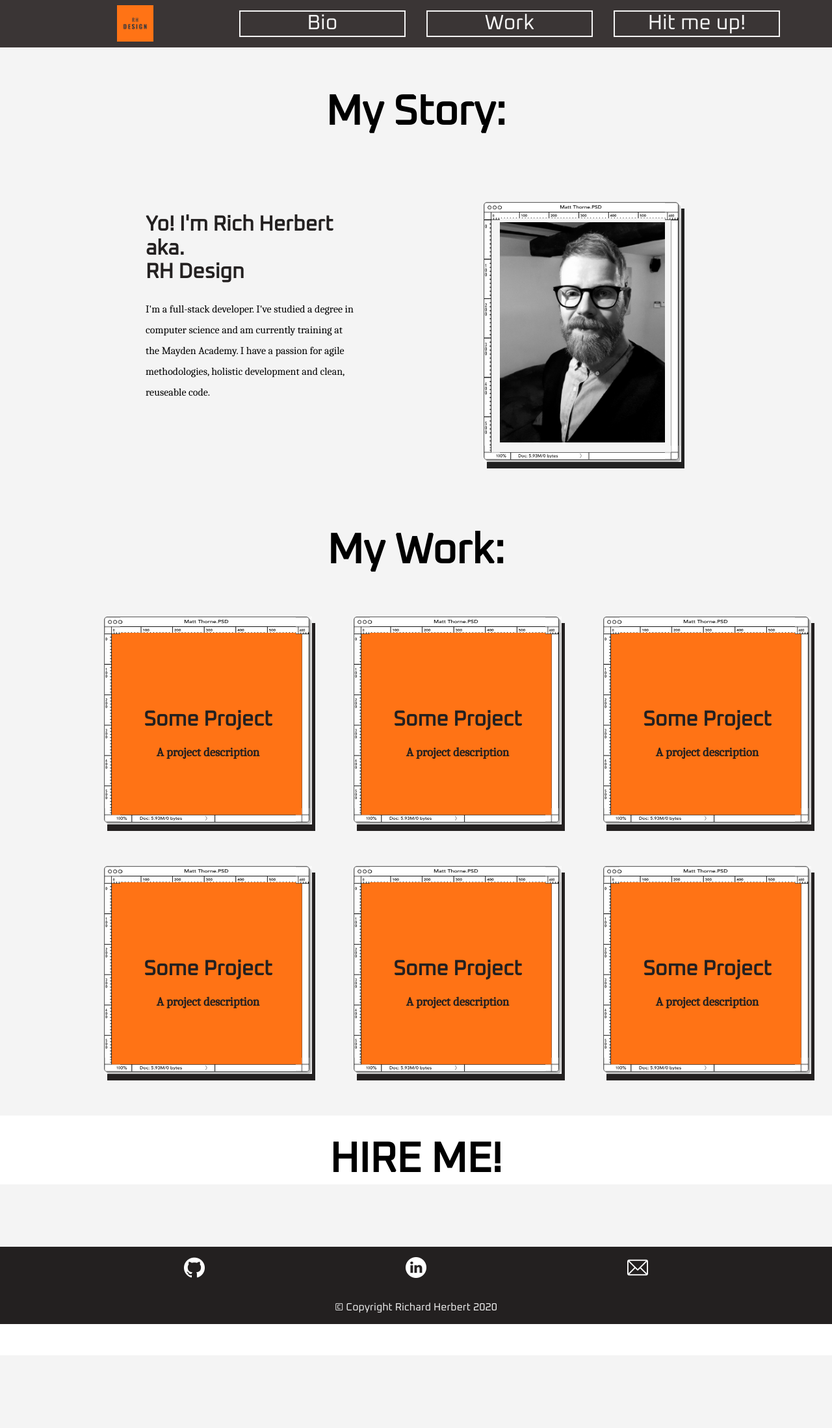
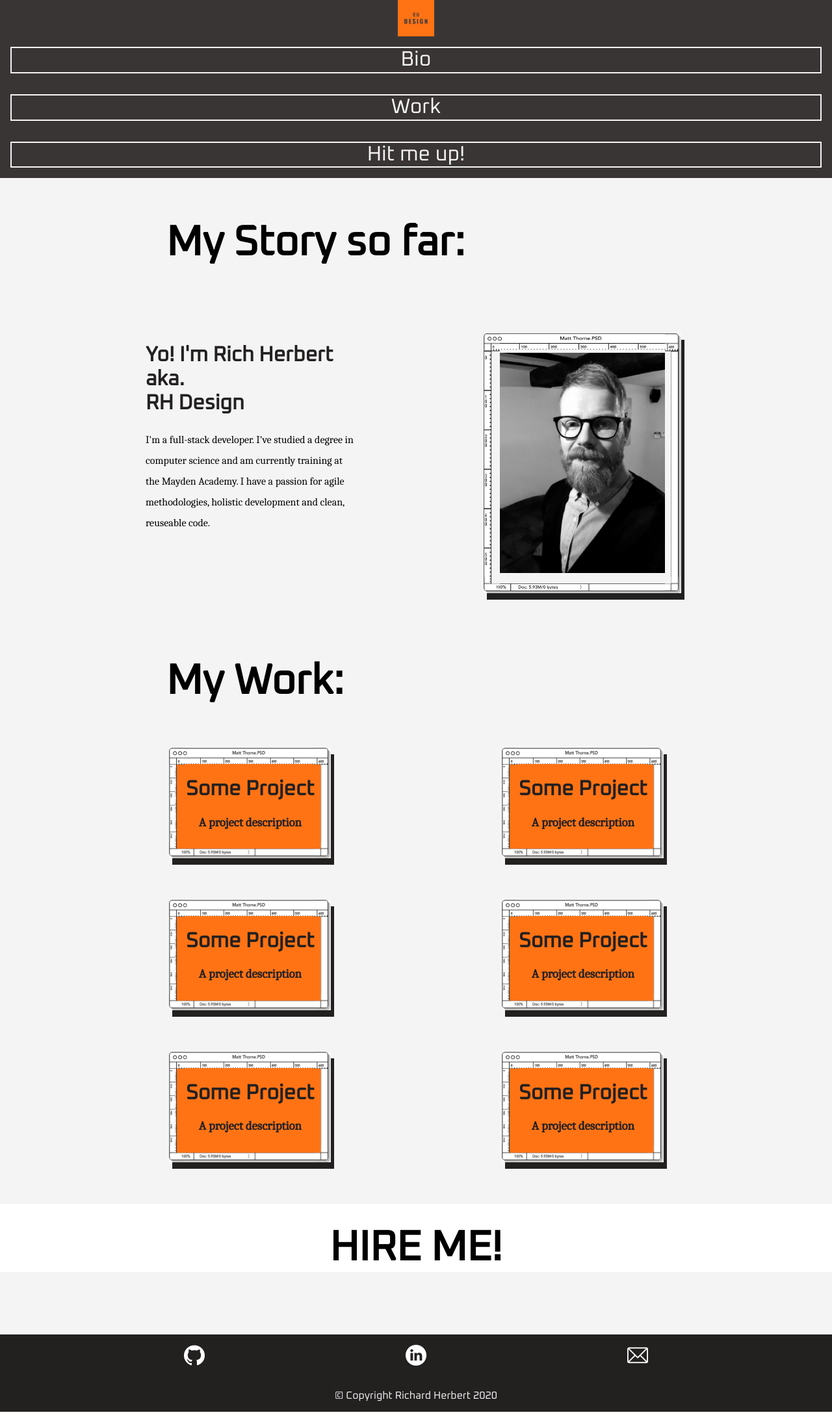
Before and after one commit to richherbs/portfolio2, a PHP site: page / in a window 1280 px wide. Shown: the top 2198 px of the page at 65% size. Before the commit the page ends 2038 px from the top, so only its background shows below. Run offline with PHP 8.4, Linux system fonts and the light colour scheme.

Commit message:
add media queries and style nav for mobile and tablet

```diff
--- a/index.html
+++ b/index.html
@@ -2,7 +2,7 @@
 <html lang="en">
 <head>
     <meta charset="UTF-8">
-    <meta name="viewport" content="width=device-width, initial-scale=1.0">
+    <!-- <meta name="viewport" content="width=device-width, initial-scale=1.0"> -->
     <title>Rich's Portfolio</title>
     <link rel="stylesheet" href="styles/styles.css">
     <link rel="stylesheet" href="styles/normalize.css">
@@ -27,7 +27,7 @@
     </nav>
     <main>
         <div id='bio'>
-            <div class='bio-title'>My Story:</div>
+            <div class='bio-title'>My Story so far:</div>
             <div class='bio-container'>
                 <div class='bio-text'>
                     <h1>Yo! I'm Rich Herbert aka.<br/> RH Design</h1>
--- a/styles/styles.css
+++ b/styles/styles.css
@@ -53,7 +53,7 @@
 }
 
 .logo{
-    background-image: url('/images/logo.png');
+    background-image: url('../images/logo.png');
     background-size: contain;
     background-position: center;
     background-repeat: no-repeat;
@@ -73,7 +73,7 @@
     font-family: 'oxanium';
     font-weight: 700;
     font-size: 4rem;
-    text-align: center;
+    margin-left: 20%;
     padding-top: 4rem;
 }
 
@@ -95,7 +95,7 @@
 }
 
 .bio-pic{
-    background-image: url('/images/rich.jpg');
+    background-image: url('../images/rich.jpg');
     filter: grayscale(100%);
     height: 25rem;
     width: 19rem;
@@ -105,7 +105,7 @@
     position: relative;
     top: 2.5rem;
     border: 25px solid transparent;
-    border-image: url('/images/border.png') 115 stretch;
+    border-image: url('../images/border.png') 115 stretch;
     margin: auto;
     box-shadow: 5px 10px #232020;
 }
@@ -122,7 +122,7 @@
     font-family: 'oxanium';
     font-weight: 700;
     font-size: 4rem;
-    text-align: center;
+    margin-left: 20%;
     padding-bottom: 4rem;
 }
 
@@ -144,10 +144,9 @@
 
 .work-image{
     background-color: #ff7315;
-    width: 20rem;
-    height: 20rem;
+    width: 80%;
     border: 25px solid transparent;
-    border-image: url('/images/border.png') 115 stretch;
+    border-image: url('../images/border.png') 115 stretch;
     box-shadow: 5px 10px #232020;
     margin: 0 2rem 4rem 2rem;
 }
@@ -165,8 +164,8 @@
     font-size: 4rem;
     text-align: center;
     padding-top: 2rem;
-    background-image: url('/images/orange-paint-swipe.jpg');
-    background-color: #f4f4f4;
+    background-image: url('../images/orange-paint-swipe.jpg');
+    background-color: transparent;
 }
 
 /* footer */
@@ -198,10 +197,24 @@
     padding: 1rem;
 }
 
-@media only screen and (max-width: 768px){
+/* laptop/desktop size */
+@media only screen and (max-width: 800){
 
 }
 
-@media only screen and (max-width: 412px){
+/* tablet size */
+@media only screen and (min-width: 800px){
+    .work-container{
+        grid-template-columns: 1fr 1fr;
+    }
+}
+
+/* mobile size */
+@media only screen and (min-width: 440px){
+    .nav-bar-container{
+        width: 100%;
+        grid-template-columns: 1fr;
+    }
+
 
 }
```
